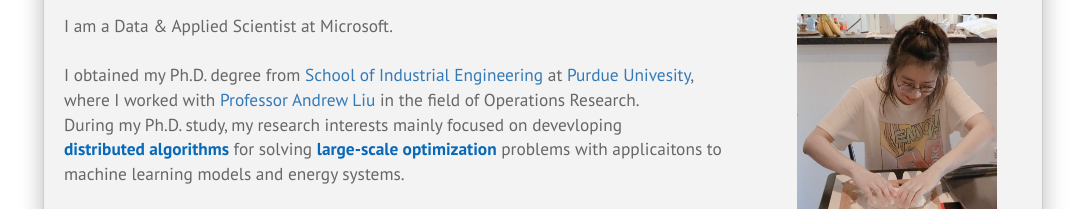
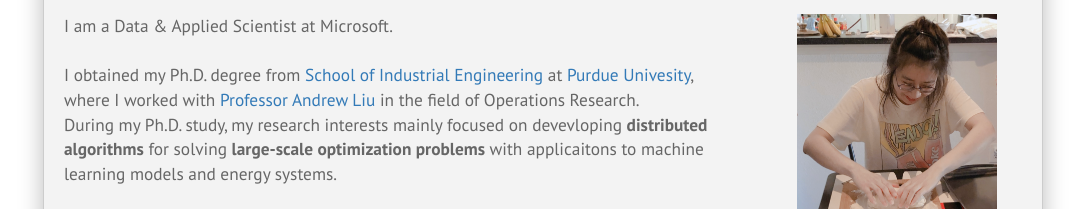
Before and after one commit to BigRunTheory/Personal-Webpage, a plain HTML site: page index.html in a window 1280 px wide. Shown: the part 118-327 px from the top of the page, without its empty margins (97-1182 px from the left). Drawn offline with nearby package versions, Linux system fonts and the light colour scheme; no server answers.

Commit message:
11/1/2023_3

```diff
--- a/index.html
+++ b/index.html
@@ -32,7 +32,7 @@
                                     I obtained my Ph.D. degree from <span class="select-wrapper"><a target="_blank" href="https://engineering.purdue.edu/IE">School of Industrial Engineering</a></span> at <span class="select-wrapper"><a target="_blank" href="https://www.purdue.edu/">Purdue Univesity</a></span>, where I worked with <span class="select-wrapper"><a target="_blank" href="https://engineering.purdue.edu/Intel2Grid">Professor Andrew Liu</a></span> in the field of Operations Research.
                                 </div>
                                 <div class="txt">
-                                    During my Ph.D. study, my research interests mainly focused on devevloping <span class="ttl">distributed algorithms</span> for solving <span class="ttl">large-scale optimization</span> problems with applicaitons to machine learning models and energy systems.
+                                    During my Ph.D. study, my research interests mainly focused on devevloping <b>distributed algorithms</b> for solving <b>large-scale optimization problems</b> with applicaitons to machine learning models and energy systems.
                                 </div>
                                 <br><br>
                                 <div class="txt">
```
